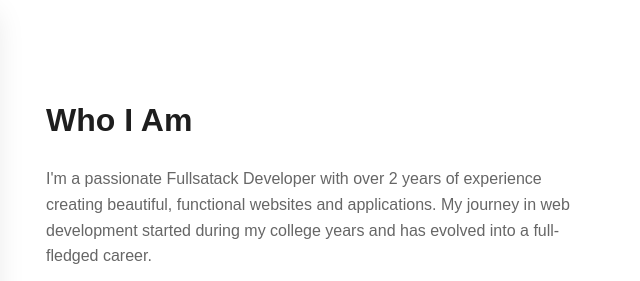
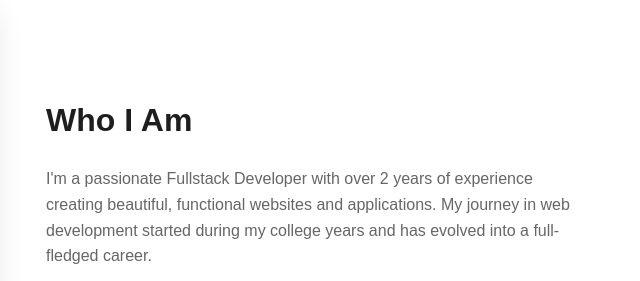
Before and after one commit to andrewfrontend/andrewkaunda.github.io, a plain HTML site: page index.html in a window 1280 px wide. Shown: the part 970-1251 px from the top of the page, 619-1259 px from the left. Drawn offline with Linux system fonts and the light colour scheme.

Commit message:
Update index.html

```diff
--- a/index.html
+++ b/index.html
@@ -693,7 +693,7 @@
                 </div>
                 <div class="about-text">
                     <h3>Who I Am</h3>
-                    <p>I'm a passionate Fullsatack Developer with over 2 years of experience creating beautiful, functional websites and applications. My journey in web development started during my college years and has evolved into a full-fledged career.</p>
+                    <p>I'm a passionate Fullstack Developer with over 2 years of experience creating beautiful, functional websites and applications. My journey in web development started during my college years and has evolved into a full-fledged career.</p>
                     <p>Based in Blantyre, Malawi, I've worked with clients from various industries, helping them establish a strong online presence through custom web solutions.</p>
                     <p>My approach combines technical expertise with creative design thinking to deliver products that not only look great but also perform exceptionally.</p>
                     <a href="#contact" class="btn">Get In Touch</a>
```
